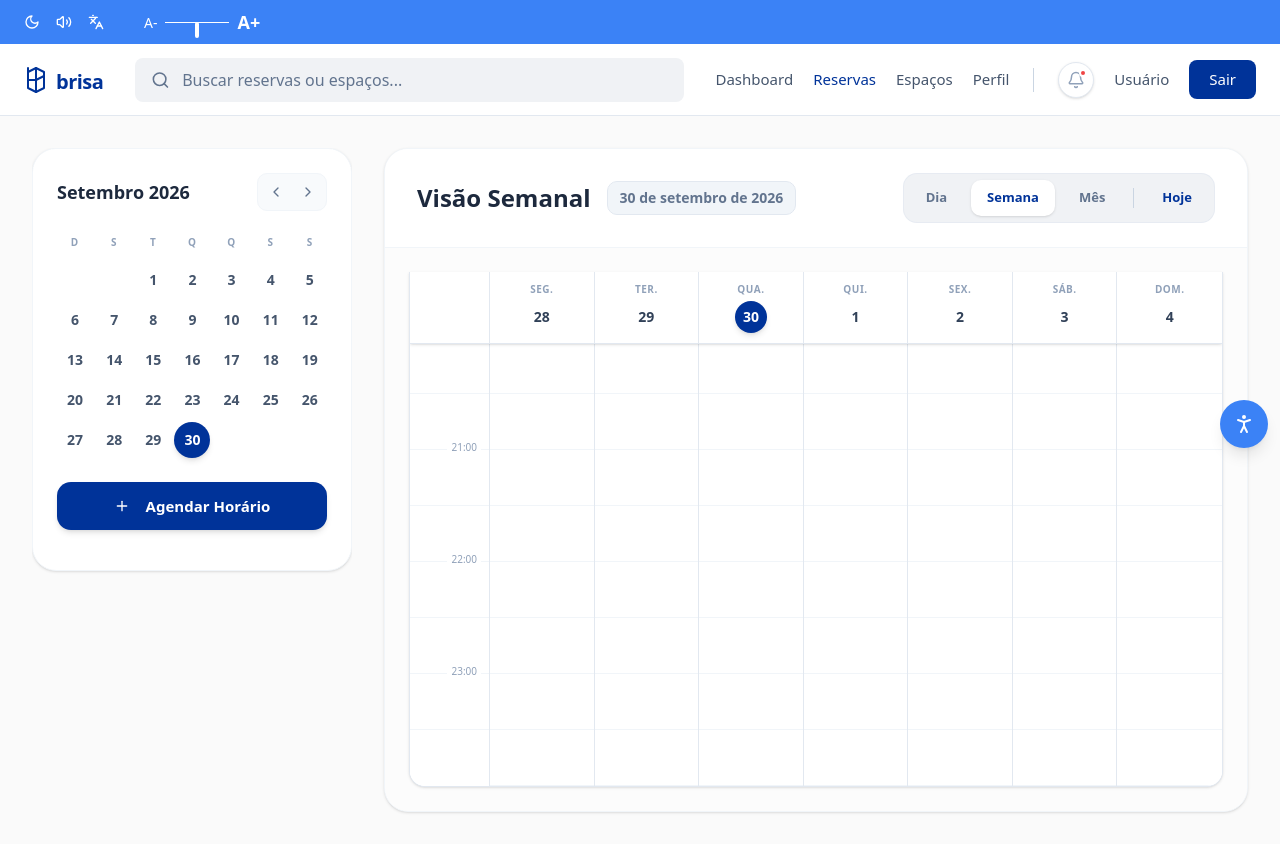
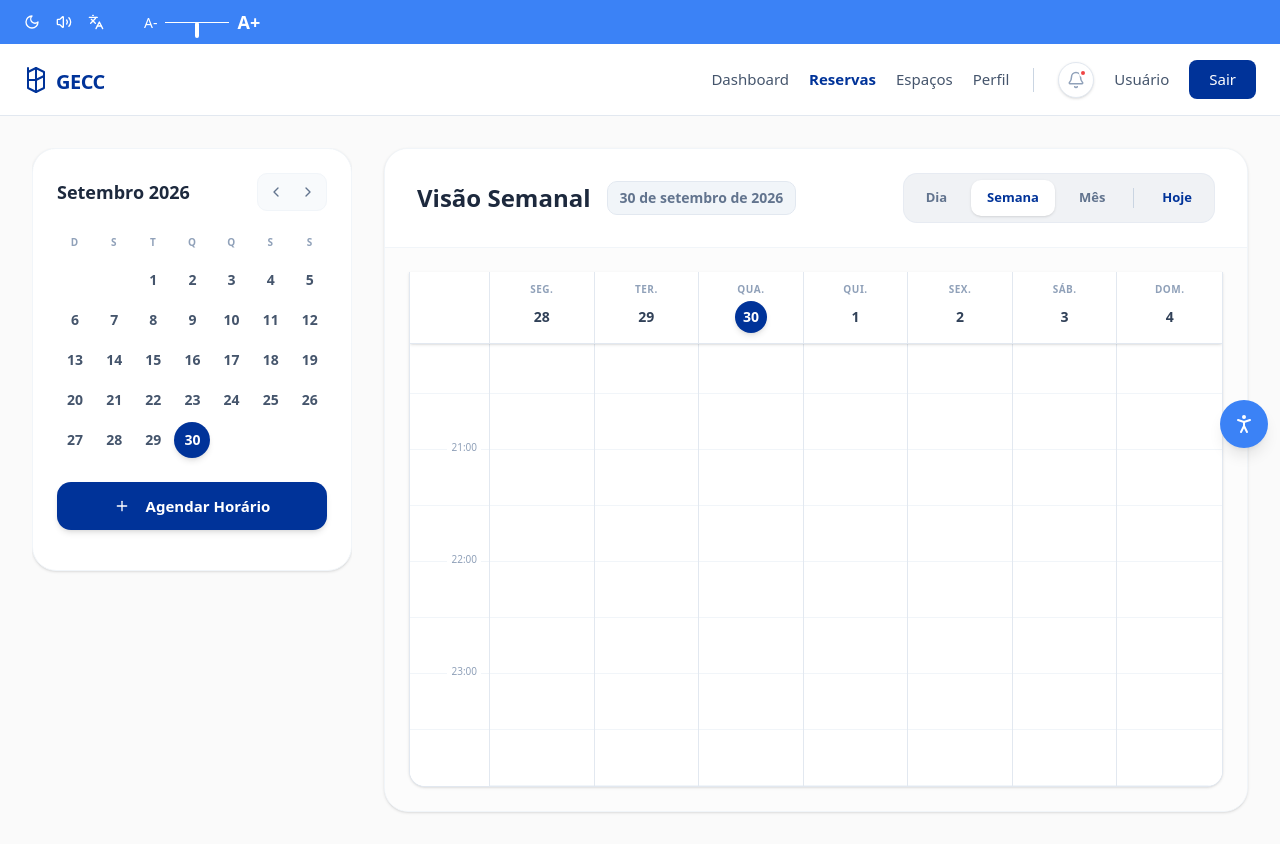
Before and after one commit to biancadearaujo/corporate-space-management, a Next.js app in the folder front/frontend-projeto-gestao-auditorio/: page /calendar in a window 1280 px wide. Built offline with nearby package versions, Linux system fonts and the light colour scheme.

Commit message:
feat(navbar): exibe nome do utilizador do banco e remove barra de pesquisa

```diff
--- a/front/frontend-projeto-gestao-auditorio/src/components/ui/appointment-calendar.tsx
+++ b/front/frontend-projeto-gestao-auditorio/src/components/ui/appointment-calendar.tsx
@@ -131,6 +131,7 @@ export default function AppointmentCalendar() {
     const [companyFilter, setCompanyFilter] = useState<string>('all');
     const [isDayModalOpen, setIsDayModalOpen] = useState(false);
     const [dayModalDate, setDayModalDate] = useState<Date | null>(null);
+    const [dbUserName, setDbUserName] = useState<string>('');
 
     const userRoleNormalized: 'COLLABORATOR' | 'MANAGER' | 'ADMIN' | null =
         hasRole('ROLE_ADMIN') ? 'ADMIN' :
@@ -155,6 +156,26 @@ export default function AppointmentCalendar() {
             return () => clearTimeout(timeoutId);
         }
     }, [view, selectedDate]);
+
+    // Busca os dados atualizados do usuário logo que o token estiver disponível
+    useEffect(() => {
+        const fetchUserProfile = async () => {
+            if (!token) return;
+            try {
+                // Passando o token explicitamente no cabeçalho (headers) para evitar o erro 401
+                const response = await axios.get('http://localhost:8080/collaborator/user/me', {
+                    headers: { 'Authorization': `Bearer ${token}` }
+                });
+
+                if (response.data && response.data.name) {
+                    setDbUserName(response.data.name);
+                }
+            } catch (error) {
+                console.error("Erro ao buscar perfil do usuário", error);
+            }
+        };
+        fetchUserProfile();
+    }, [token]);
 
     useEffect(() => {
         if (token) axios.defaults.headers.common['Authorization'] = `Bearer ${token}`;
@@ -541,28 +562,26 @@ export default function AppointmentCalendar() {
 
     return (
         <div className="flex flex-col h-screen bg-[#FAFAFA] font-sans overflow-hidden">
+            {/* --- TOP NAVBAR --- */}
             <header className="bg-white h-[72px] border-b border-slate-200 flex items-center justify-between px-4 lg:px-6 sticky top-0 z-50 shrink-0">
+                {/* Lado Esquerdo: Logo e Menu Mobile */}
                 <div className="flex items-center gap-4 md:gap-6">
-                    <button onClick={() => setIsMobileMenuOpen(!isMobileMenuOpen)} className="text-slate-600 hover:text-[#003399] transition-colors xl:hidden"><Menu size={28} strokeWidth={1.5} /></button>
+                    <button onClick={() => setIsMobileMenuOpen(!isMobileMenuOpen)} className="text-slate-600 hover:text-[#003399] transition-colors xl:hidden">
+                        <Menu size={28} strokeWidth={1.5} />
+                    </button>
                     <div className="flex items-center gap-2 cursor-pointer" onClick={handleDashboardClick}>
                         <div className="flex flex-col items-center leading-none text-[#003399]">
                             <svg width="24" height="28" viewBox="0 0 24 28" fill="none" stroke="currentColor" strokeWidth="2" strokeLinecap="round" strokeLinejoin="round"><path d="M4 2v20l8 4 8-4V6l-8-4-8 4z"/><path d="M4 14h8v12"/><path d="M12 2v12l8-4"/></svg>
                         </div>
-                        <span className="text-xl font-semibold text-[#003399] tracking-tight hidden sm:block mt-1">brisa</span>
+                        <span className="text-xl font-semibold text-[#003399] tracking-tight hidden sm:block mt-1">GECC</span>
                     </div>
                 </div>
 
-                <div className="hidden md:flex flex-1 max-w-2xl mx-8">
-                    <div className="w-full bg-[#F0F2F5] rounded-md flex items-center px-4 py-2.5 transition-colors focus-within:bg-white focus-within:ring-2 focus-within:ring-[#003399]/20 focus-within:border-[#003399]">
-                        <Search size={20} className="text-slate-500 mr-3" />
-                        <input type="text" placeholder="Buscar reservas ou espaços..." className="bg-transparent border-none outline-none text-slate-700 w-full text-base placeholder-slate-500" />
-                    </div>
-                </div>
-
+                {/* Lado Direito: Navegação e Perfil */}
                 <div className="flex items-center gap-6">
                     <nav className="hidden xl:flex items-center gap-5 text-[15px] font-medium text-slate-600">
                         <Link href="/collaborator-dashboard" className="hover:text-[#003399] transition-colors">Dashboard</Link>
-                        <Link href="#" className="text-[#003399] transition-colors">Reservas</Link>
+                        <Link href="#" className="text-[#003399] font-semibold transition-colors">Reservas</Link>
                         <Link href="/our-spaces" className="hover:text-[#003399] transition-colors">Espaços</Link>
                         <Link href="/profile" className="hover:text-[#003399] transition-colors">Perfil</Link>
                     </nav>
@@ -572,21 +591,21 @@ export default function AppointmentCalendar() {
                             <Bell size={18} />
                             <span className="absolute top-1.5 right-1.5 w-2 h-2 bg-red-500 border-2 border-white rounded-full"></span>
                         </button>
-                        <span className="text-[15px] font-medium text-slate-600 hidden md:block">{user?.name?.split(' ')[0] || 'Usuário'}</span>
+                        {/* Nome do utilizador puxado do Banco de Dados */}
+                        <span className="text-[15px] font-medium text-slate-600 hidden md:block">
+                            {dbUserName ? dbUserName.split(' ')[0] : (user?.name?.split(' ')[0] || 'Usuário')}
+                        </span>
                         <button onClick={handleLogout} className="bg-[#003399] hover:bg-[#002266] text-white text-[15px] font-medium px-5 py-2 rounded-md transition-colors">Sair</button>
                     </div>
                 </div>
             </header>
 
+            {/* --- MENU MOBILE --- */}
             {isMobileMenuOpen && (
                 <div className="xl:hidden bg-white border-b border-slate-200 px-4 py-4 space-y-4 shadow-lg absolute w-full z-40 top-[72px]">
-                    <div className="md:hidden bg-[#F0F2F5] rounded-md flex items-center px-4 py-2.5">
-                        <Search size={20} className="text-slate-500 mr-3" />
-                        <input type="text" placeholder="Buscar..." className="bg-transparent border-none outline-none text-slate-700 w-full text-base" />
-                    </div>
                     <nav className="flex flex-col gap-4 text-base font-medium text-slate-600">
                         <Link href="/collaborator-dashboard" className="hover:text-[#003399]">Dashboard</Link>
-                        <Link href="#" className="text-[#003399]">Reservas</Link>
+                        <Link href="#" className="text-[#003399] font-semibold">Reservas</Link>
                         <Link href="/our-spaces" className="hover:text-[#003399]">Espaços</Link>
                         <Link href="/profile" className="hover:text-[#003399]">Perfil</Link>
                     </nav>
```
